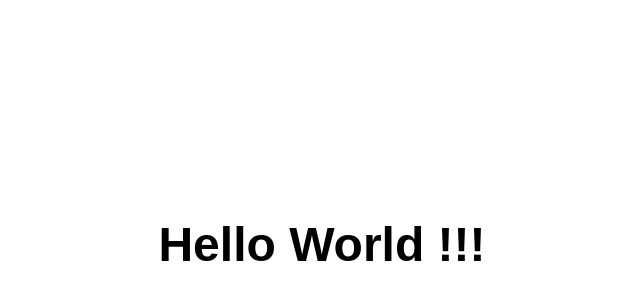
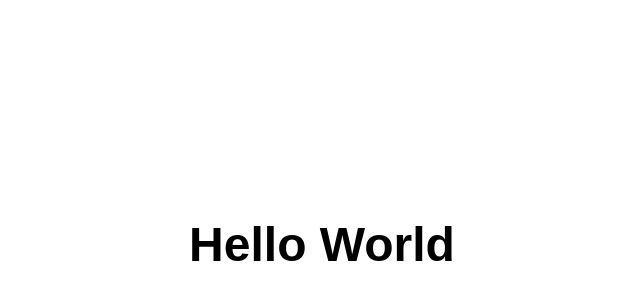
Before and after one commit to priyanthini/priyanthini.github.io, a plain HTML site: page index.html in a window 1280 px wide. Shown: the part 156-463 px from the top of the page, without its empty margins (318-958 px from the left). Drawn offline with Linux system fonts and the light colour scheme.

Commit message:
Update index.html

```diff
--- a/index.html
+++ b/index.html
@@ -17,7 +17,7 @@
 </head>
 <body class="fullscreen">
   <div class="container">
-    <h1 class="title">Hello World !!!</h1>
+    <h1 class="title">Hello World</h1>
   </div>
   <script src="js/main.js"></script>
 </body>
```
